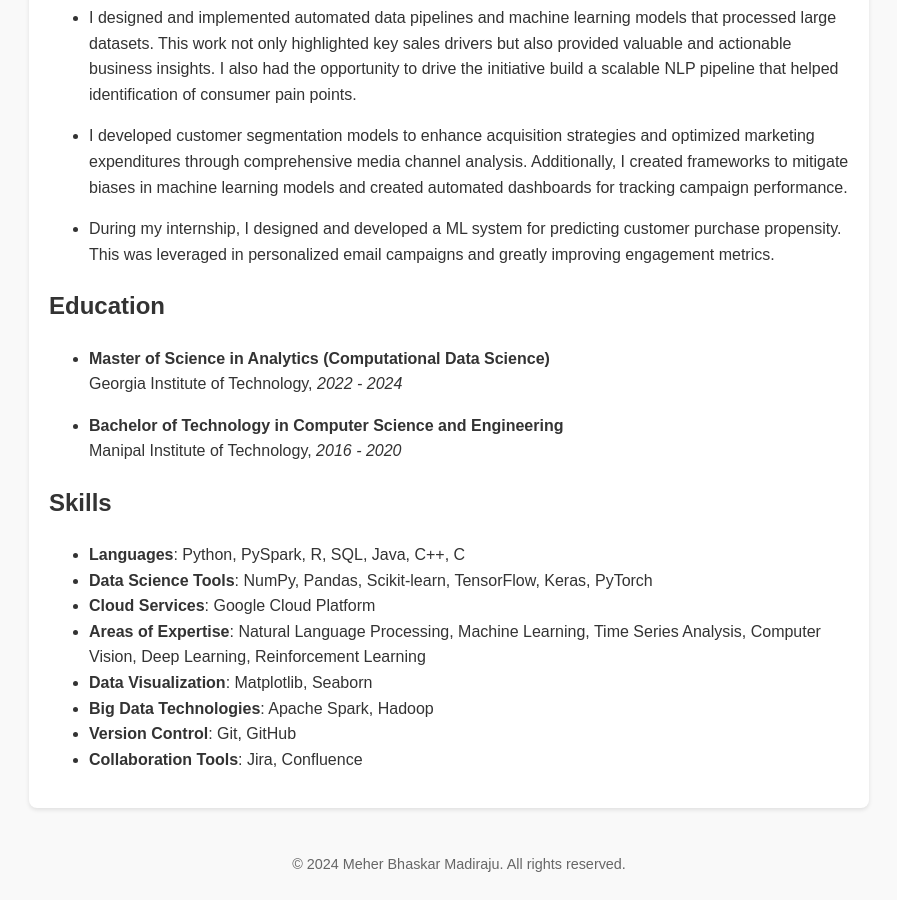
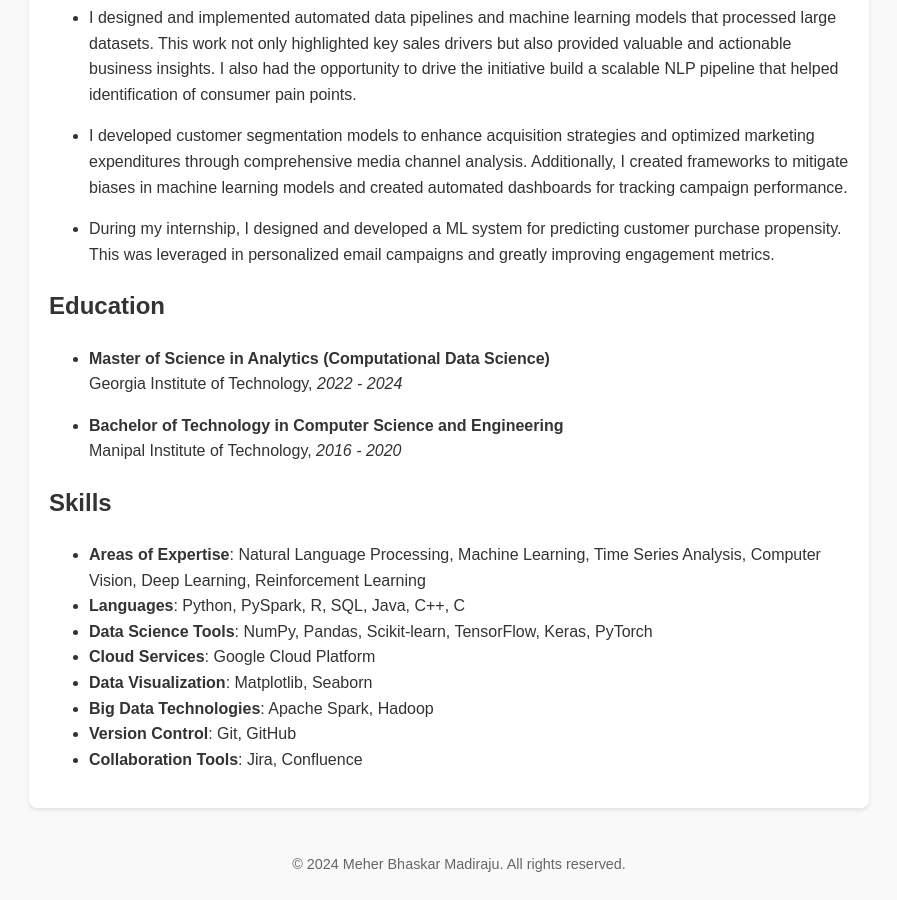
Before and after one commit to MeherBhaskar/meherbhaskar.github.io, a Jekyll site: the page built from index.md, in a window 1280 px wide and 900 px high, scrolled down 1201 px. Shown: the whole window, without its empty margins (191-1088 px from the left). Built offline with Jekyll 4.4.1, drawn with Linux system fonts in a browser that asks for light colours.

```diff
--- a/index.md
+++ b/index.md
@@ -40,10 +40,10 @@ Manipal Institute of Technology, *2016 - 2020*
 
 
 ## Skills
+- **Areas of Expertise**: Natural Language Processing, Machine Learning, Time Series Analysis, Computer Vision, Deep Learning, Reinforcement Learning
 - **Languages**: Python, PySpark, R, SQL, Java, C++, C
 - **Data Science Tools**: NumPy, Pandas, Scikit-learn, TensorFlow, Keras, PyTorch
 - **Cloud Services**: Google Cloud Platform
-- **Areas of Expertise**: Natural Language Processing, Machine Learning, Time Series Analysis, Computer Vision, Deep Learning, Reinforcement Learning
 - **Data Visualization**: Matplotlib, Seaborn
 - **Big Data Technologies**: Apache Spark, Hadoop
 - **Version Control**: Git, GitHub
```
